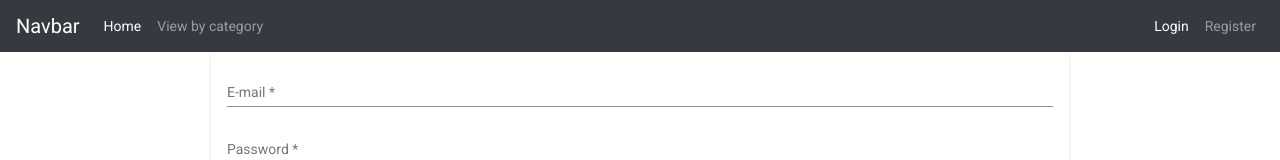
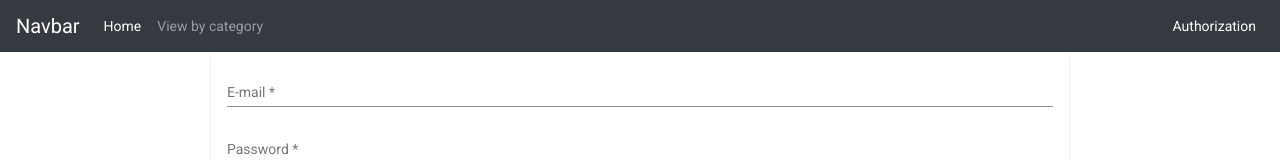
Before and after one commit to KalpaD98/FashionStore-frontend, an Angular app: page /login in a window 1280 px wide. Shown: the top 160 px of the page. Built offline with nearby package versions, Linux system fonts and the light colour scheme.

Commit message:
minor refactoring and minor changes to form

```diff
--- a/src/app/app.module.ts
+++ b/src/app/app.module.ts
@@ -7,7 +7,6 @@ import appRoutes from 'src/app/routes/app-routes';
 import {AppComponent} from './app.component';
 import {NavbarComponent} from './navbar/navbar.component';
 import {LoginComponent} from './auth/login/login.component';
-import {RegisterComponent} from './register/register.component';
 import {CategoryComponent} from './category/category.component';
 import {FormsModule, ReactiveFormsModule} from '@angular/forms';
 import {BrowserAnimationsModule} from '@angular/platform-browser/animations';
@@ -19,7 +18,6 @@ import {HttpClientModule} from "@angular/common/http";
     AppComponent,
     NavbarComponent,
     LoginComponent,
-    RegisterComponent,
     CategoryComponent
   ],
   imports: [
--- a/src/app/auth/login/login.component.html
+++ b/src/app/auth/login/login.component.html
@@ -60,7 +60,7 @@
         color="accent"
         type="button"
         *ngIf="!isLoading"
-        (click)="onSwitchMode()"
+        (click)="onSwitchMode(f)"
       >
         {{isLoginMode ? 'I dont have an account' : 'Already have an account' }}
       </button>
--- a/src/app/auth/login/login.component.ts
+++ b/src/app/auth/login/login.component.ts
@@ -14,7 +14,7 @@ export class LoginComponent implements OnInit {
   isConfirmationValid = true
   error: string = null
 
-  constructor(private authService :AuthService) {
+  constructor(private authService: AuthService) {
   }
 
   ngOnInit(): void {
@@ -34,9 +34,9 @@ export class LoginComponent implements OnInit {
       f.resetForm()
       return;
     }
-    const user = {email:email,password:password}
+    const user = {email: email, password: password}
 
-    if(this.isLoginMode){
+    if (this.isLoginMode) {
 
     } else {
       this.signUpUser(user)
@@ -57,13 +57,14 @@ export class LoginComponent implements OnInit {
 
   }
 
-  signUpUser(user:User) {
+  signUpUser(user: User) {
     this.authService.signup(user)
   }
 
 
-  onSwitchMode() {
+  onSwitchMode(f: NgForm) {
     this.isLoginMode = !this.isLoginMode
+    f.resetForm()
   }
 
   onHandleError() {
--- a/src/app/navbar/navbar.component.html
+++ b/src/app/navbar/navbar.component.html
@@ -1,6 +1,7 @@
 <nav class="navbar navbar-expand-lg navbar-dark bg-dark">
   <button class="navbar-toggler" type="button" data-toggle="collapse" data-target="#navbarTogglerDemo03"
-     aria-controls="navbarTogglerDemo03" aria-expanded="false" aria-label="Toggle navigation" (click)="toggleCollapsed()">
+          aria-controls="navbarTogglerDemo03" aria-expanded="false" aria-label="Toggle navigation"
+          (click)="toggleCollapsed()">
     <span class="navbar-toggler-icon"></span>
   </button>
   <a class="navbar-brand" href="#">Navbar</a>
@@ -8,7 +9,11 @@
   <div class="collapse navbar-collapse" [ngClass]="{'collapse': collapsed, 'navbar-collapse': true}">
     <ul class="navbar-nav mr-auto mt-2 mt-lg-0">
       <li class="nav-item active">
-          <a class="nav-link" routerLink="/home" routerLinkActive="active" [routerLinkActiveOptions]="{ exact: true }">Home<span class="sr-only">(current)</span></a>
+        <a class="nav-link" routerLink="/home" routerLinkActive="active"
+           [routerLinkActiveOptions]="{ exact: true }">Home<span class="sr-only">
+            (current)
+          </span>
+        </a>
       </li>
       <li class="nav-item">
         <a class="nav-link" routerLink="/category" routerLinkActive="active">View by category</a>
@@ -16,12 +21,9 @@
     </ul>
 
 
-    <ul class="navbar-nav" >
+    <ul class="navbar-nav">
       <li class="nav-item">
-          <a class="nav-link" routerLink="/login" routerLinkActive="active" >Login</a>
-        </li>
-      <li class="navbar-nav">
-          <a class="nav-link" routerLink="/register" routerLinkActive="active">Register</a>
+        <a class="nav-link" routerLink="/login" routerLinkActive="active">Authorization</a>
       </li>
     </ul>
 
--- a/src/app/register/register.component.html
+++ /dev/null
@@ -1 +0,0 @@
-<p>register works!</p>
--- a/src/app/register/register.component.ts
+++ /dev/null
@@ -1,15 +0,0 @@
-import { Component, OnInit } from '@angular/core';
-
-@Component({
-  selector: 'app-register',
-  templateUrl: './register.component.html',
-  styleUrls: ['./register.component.css']
-})
-export class RegisterComponent implements OnInit {
-
-  constructor() { }
-
-  ngOnInit(): void {
-  }
-
-}
--- a/src/app/routes/app-routes.ts
+++ b/src/app/routes/app-routes.ts
@@ -1,12 +1,9 @@
 import {Routes} from '@angular/router';
-
 import {LoginComponent} from '../auth/login/login.component';
-import {RegisterComponent} from '../register/register.component';
 import {CategoryComponent} from '../category/category.component';
 
 
 const appRoutes: Routes = [
-  {path: 'register', component: RegisterComponent},
   {path: 'login', component: LoginComponent},
   {path: 'category', component: CategoryComponent}
 ];
```
Also changed, not shown: src/app/register/register.component.css (deleted), 1 other file (tests, documents, lock files or other folders). Lines whose indentation alone changed are shown as unchanged.
